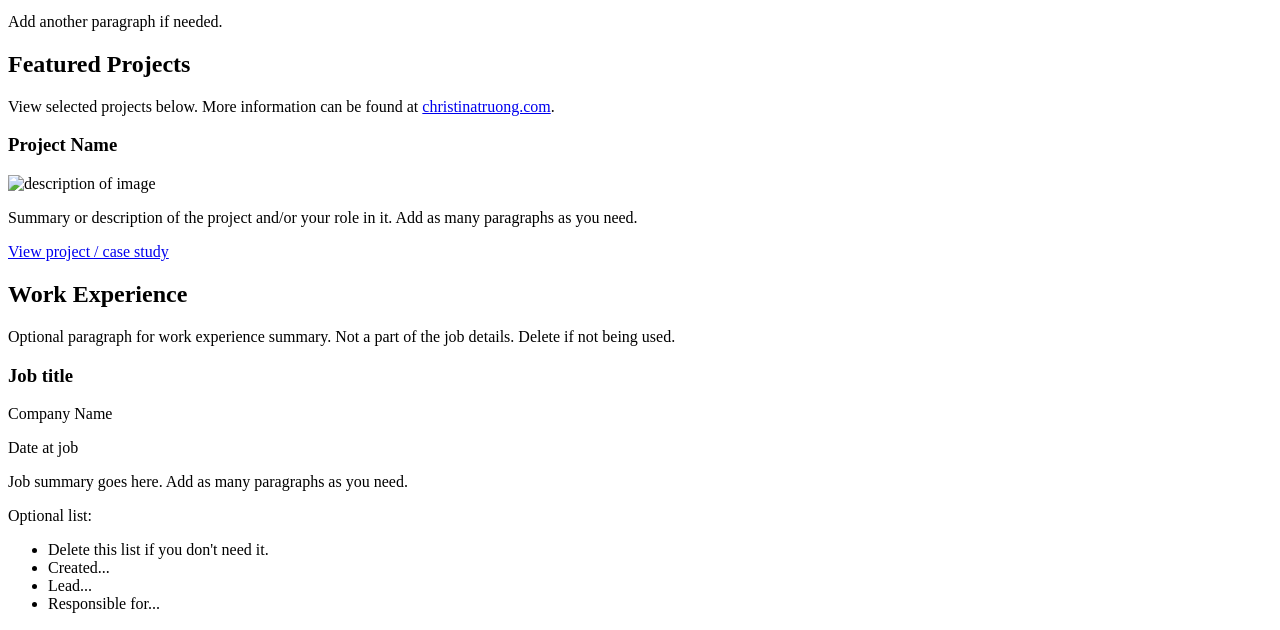
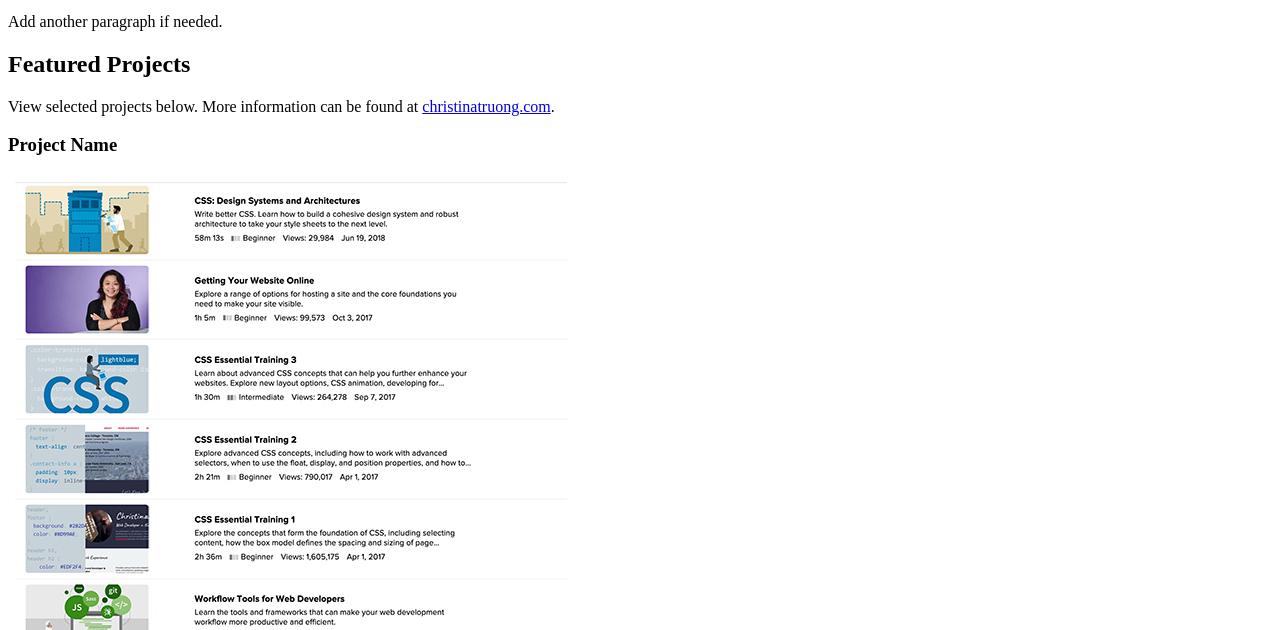
Before and after one commit to WCAOliver52/WilliamCAOliver.github.io, a plain HTML site: page index.html in a window 1280 px wide. Shown: the part 166-796 px from the top of the page. Drawn offline with Linux system fonts and the light colour scheme.

Commit message:
Update index.html

```diff
--- a/index.html
+++ b/index.html
@@ -24,7 +24,7 @@
         <!-- Copy the whole <section> block to add more projects. -->
         <section>
           <h3>Project Name</h3>
-          <img src="project-thumbnail.png" alt="description of image">
+          <img src="images/project-courses.jpg" alt="Courses">
           <p>Summary or description of the project and/or your role in it. Add as many paragraphs as you need.</p>
           <a href="#" target="_blank">View project / case study</a>
         </section>
```
